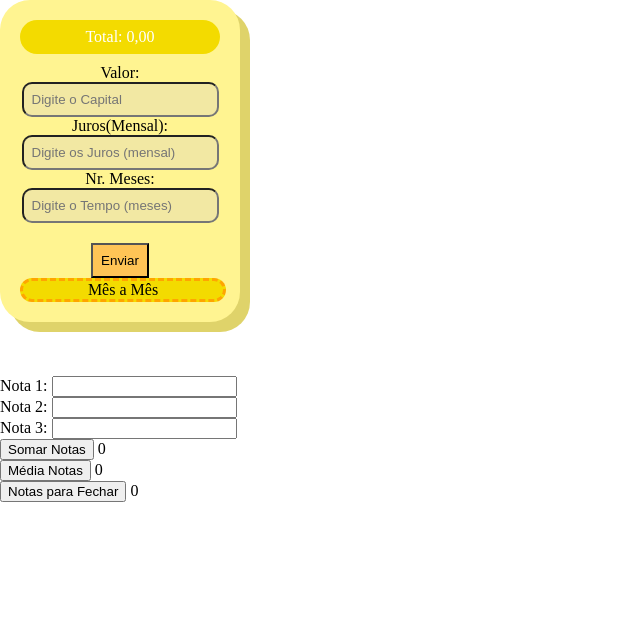
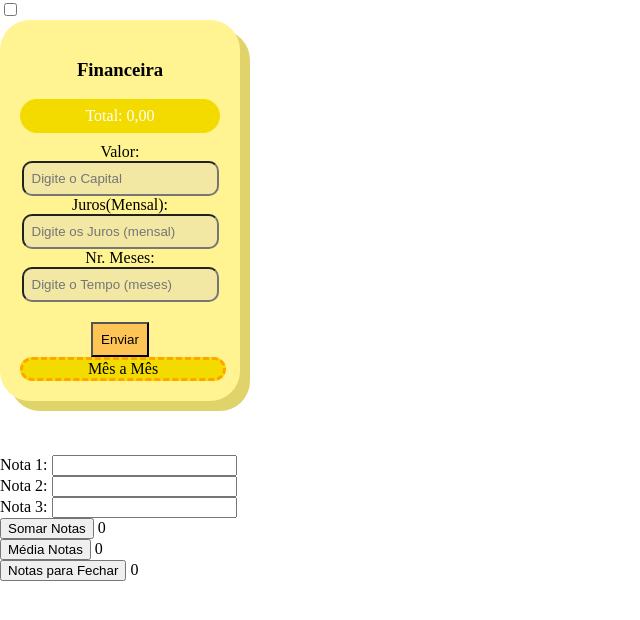
Before and after one commit to ruthangela007/primeiroe_3t, a plain HTML site: page index.html in a window 1280 px wide. Shown: the whole page, without its empty margins (0-640 px from the left). Drawn offline with Linux system fonts and the light colour scheme.

Commit message:
Update index.html

```diff
--- a/index.html
+++ b/index.html
@@ -11,7 +11,14 @@
 </head>
 
 <body>
+  <input type="checkbox" id="calcFin">
   <div class="calculadora">
+
+    <label for="calcFin">
+      <h3>Financeira</h3>
+    </label>
+
+    <div class="calcF">
       <div id="psTotal">
         <span id="total">Total: 0,00</span><br>
       </div>
@@ -21,6 +28,7 @@
       <button id="btnCalc" onclick="calcula()">Enviar</button><br>
       <div class="spmes">
         <span id="mes">Mês a Mês</span>
+      </div>
     </div>
   </div>
 
```
Lines whose indentation alone changed are shown as unchanged.
